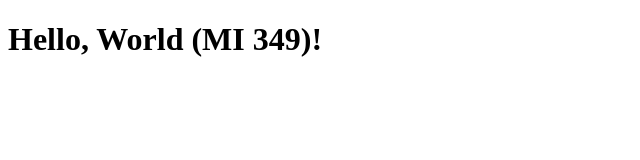
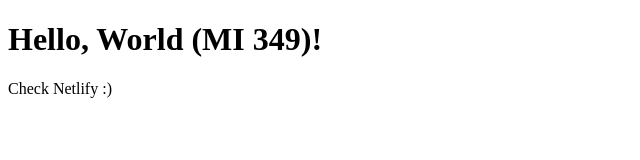
Before and after one commit to treasureogundiran/hello_mi349, a plain HTML site: page index.html in a window 1280 px wide. Shown: the whole page, without its empty margins (0-640 px from the left). Drawn offline with Linux system fonts and the light colour scheme.

Commit message:
small change to check netlify deployment

```diff
--- a/index.html
+++ b/index.html
@@ -8,5 +8,6 @@
   </head>
   <body>
     <h1>Hello, World (MI 349)!</h1>
+    <p>Check Netlify :)</p>
   </body>
 </html>
```
